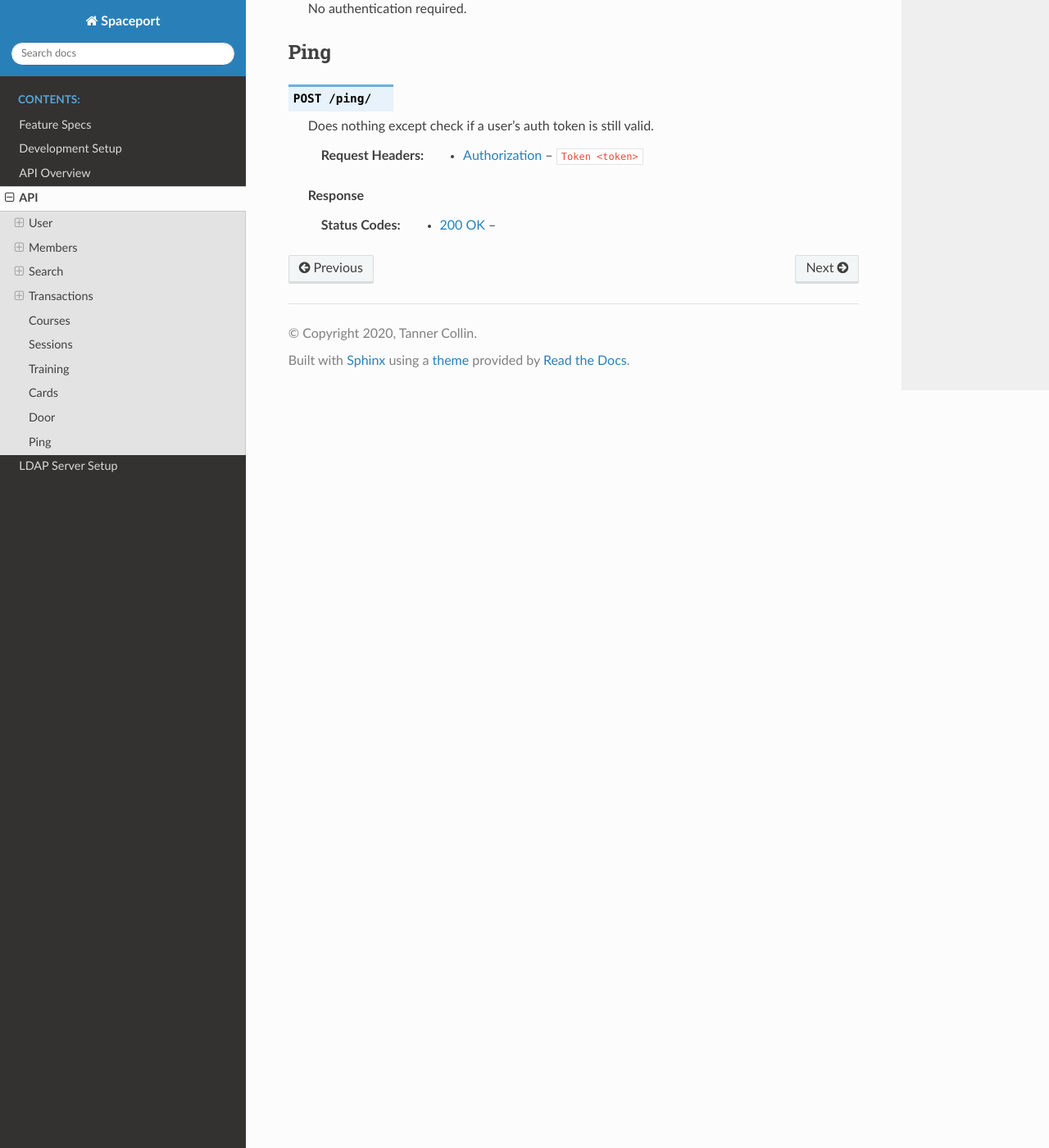
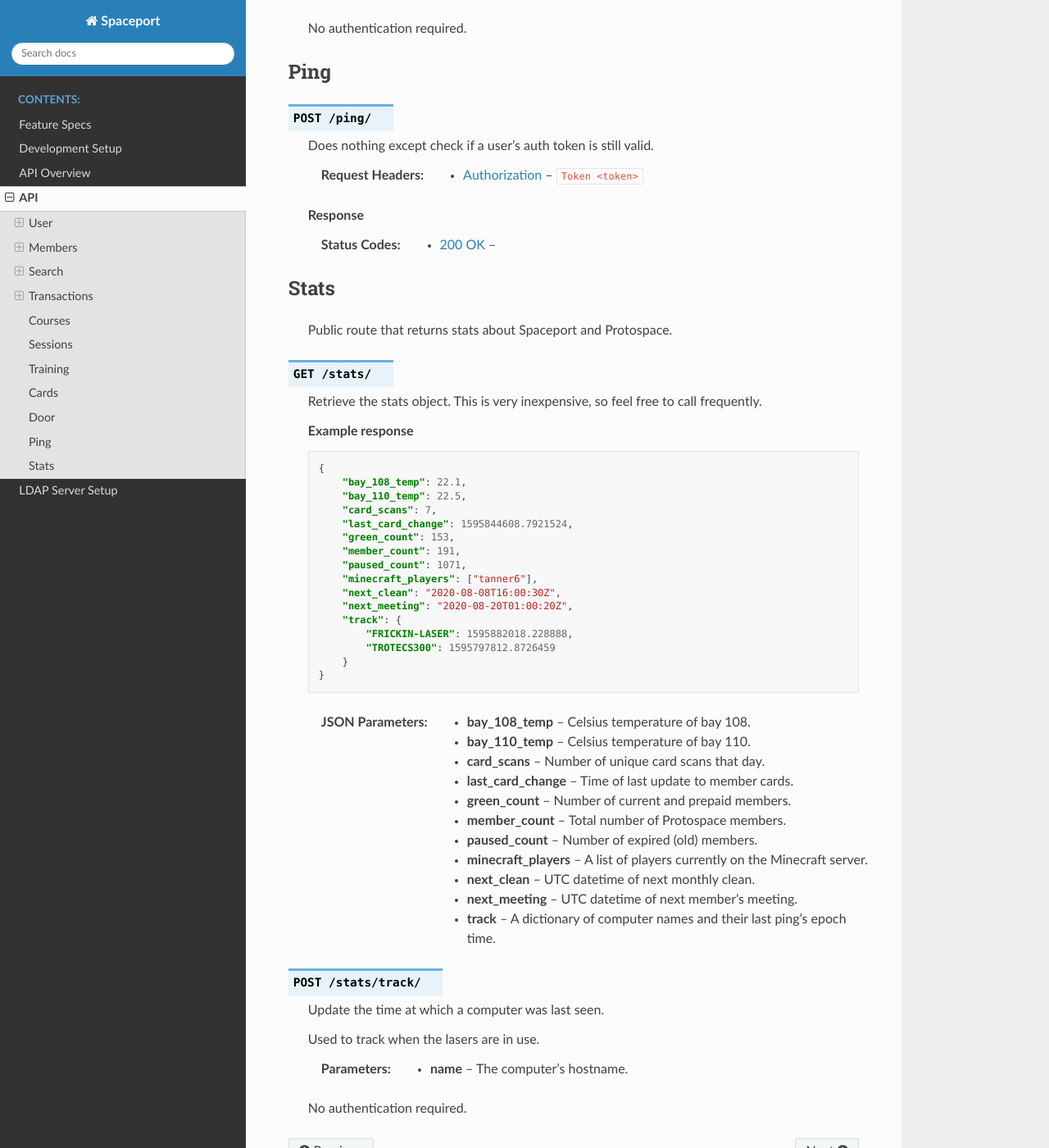
Before and after one commit to Protospace/spaceport, a Sphinx documentation site: the page built from apiserver/docs/source/api.rst, in a window 1280 px wide and 1400 px high, scrolled down 18000 px. Shown: the whole window at 82% size. Built offline with Sphinx 7.4.7 and the Read the Docs theme 2.0.0, drawn with Linux system fonts in a browser that asks for light colours.

Commit message:
Document /stats/ API route

```diff
--- a/apiserver/docs/source/api.rst
+++ b/apiserver/docs/source/api.rst
@@ -938,3 +938,57 @@ Ping
     **Response**
 
     :status 200:
+
+
+Stats
+-----
+
+    Public route that returns stats about Spaceport and Protospace.
+
+.. http:get:: /stats/
+
+    Retrieve the stats object. This is very inexpensive, so feel free to call frequently.
+
+    **Example response**
+
+    .. sourcecode:: json
+
+        {
+            "bay_108_temp": 22.1,
+            "bay_110_temp": 22.5,
+            "card_scans": 7,
+            "last_card_change": 1595844608.7921524,
+            "green_count": 153,
+            "member_count": 191,
+            "paused_count": 1071,
+            "minecraft_players": ["tanner6"],
+            "next_clean": "2020-08-08T16:00:30Z",
+            "next_meeting": "2020-08-20T01:00:20Z",
+            "track": {
+                "FRICKIN-LASER": 1595882018.228888,
+                "TROTECS300": 1595797812.8726459
+            }
+        }
+
+    :json bay_108_temp: Celsius temperature of bay 108.
+    :json bay_110_temp: Celsius temperature of bay 110.
+    :json card_scans: Number of unique card scans that day.
+    :json last_card_change: Time of last update to member cards.
+    :json green_count: Number of current and prepaid members.
+    :json member_count: Total number of Protospace members.
+    :json paused_count: Number of expired (old) members.
+    :json minecraft_players: A list of players currently on the Minecraft server.
+    :json next_clean: UTC datetime of next monthly clean.
+    :json next_meeting: UTC datetime of next member's meeting.
+    :json track: A dictionary of computer names and their last ping's epoch time.
+
+
+.. http:post:: /stats/track/
+
+    Update the time at which a computer was last seen.
+
+    Used to track when the lasers are in use.
+
+    :param name: The computer's hostname.
+
+    No authentication required.
--- a/apiserver/docs/source/apioverview.rst
+++ b/apiserver/docs/source/apioverview.rst
@@ -78,3 +78,5 @@ Quick Reference
 .. http:get:: /door/
 .. http:post:: /door/(card_number)/seen/
 .. http:post:: /ping/
+.. http:get:: /stats/
+.. http:post:: /stats/track/
```
